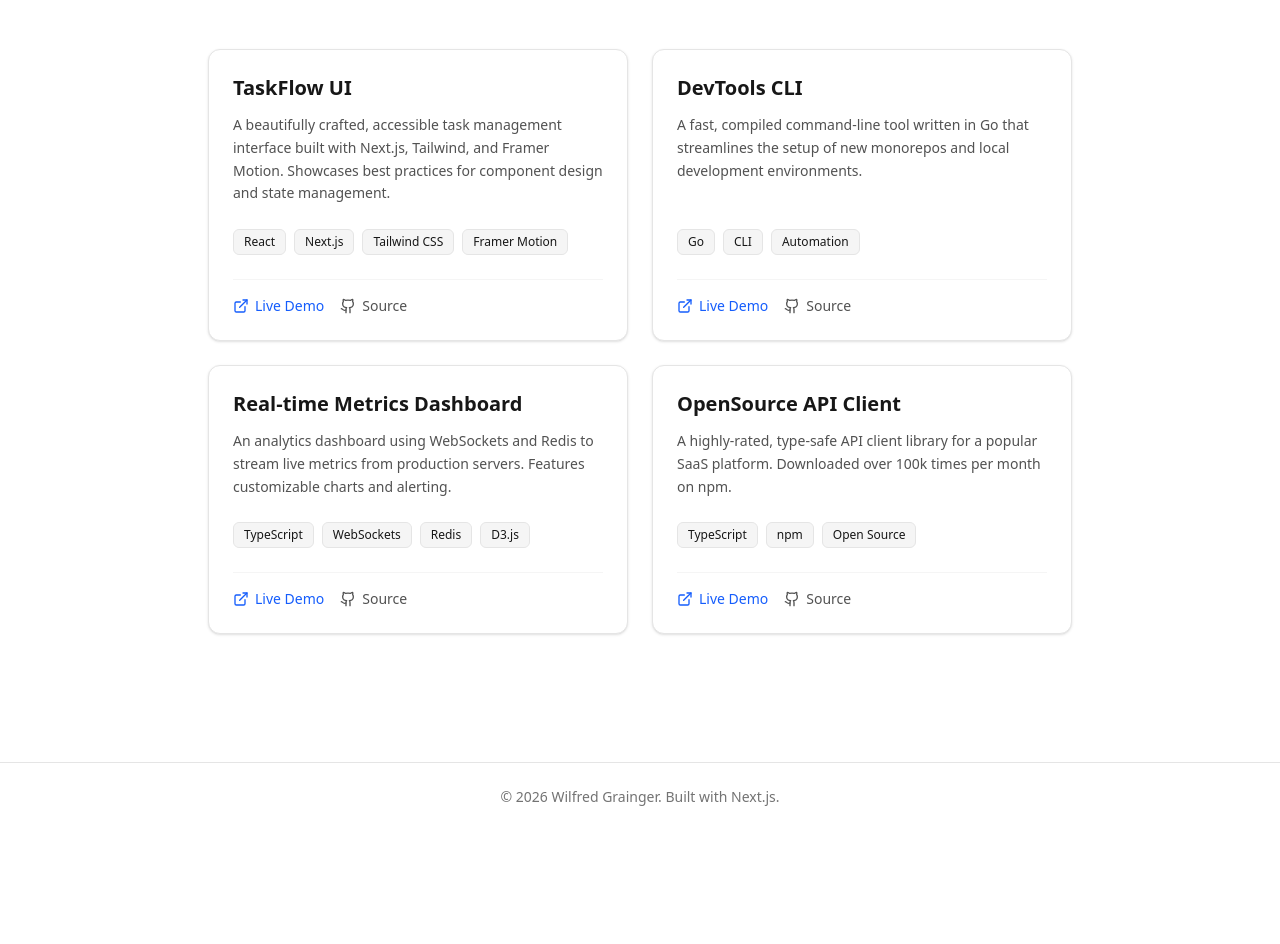
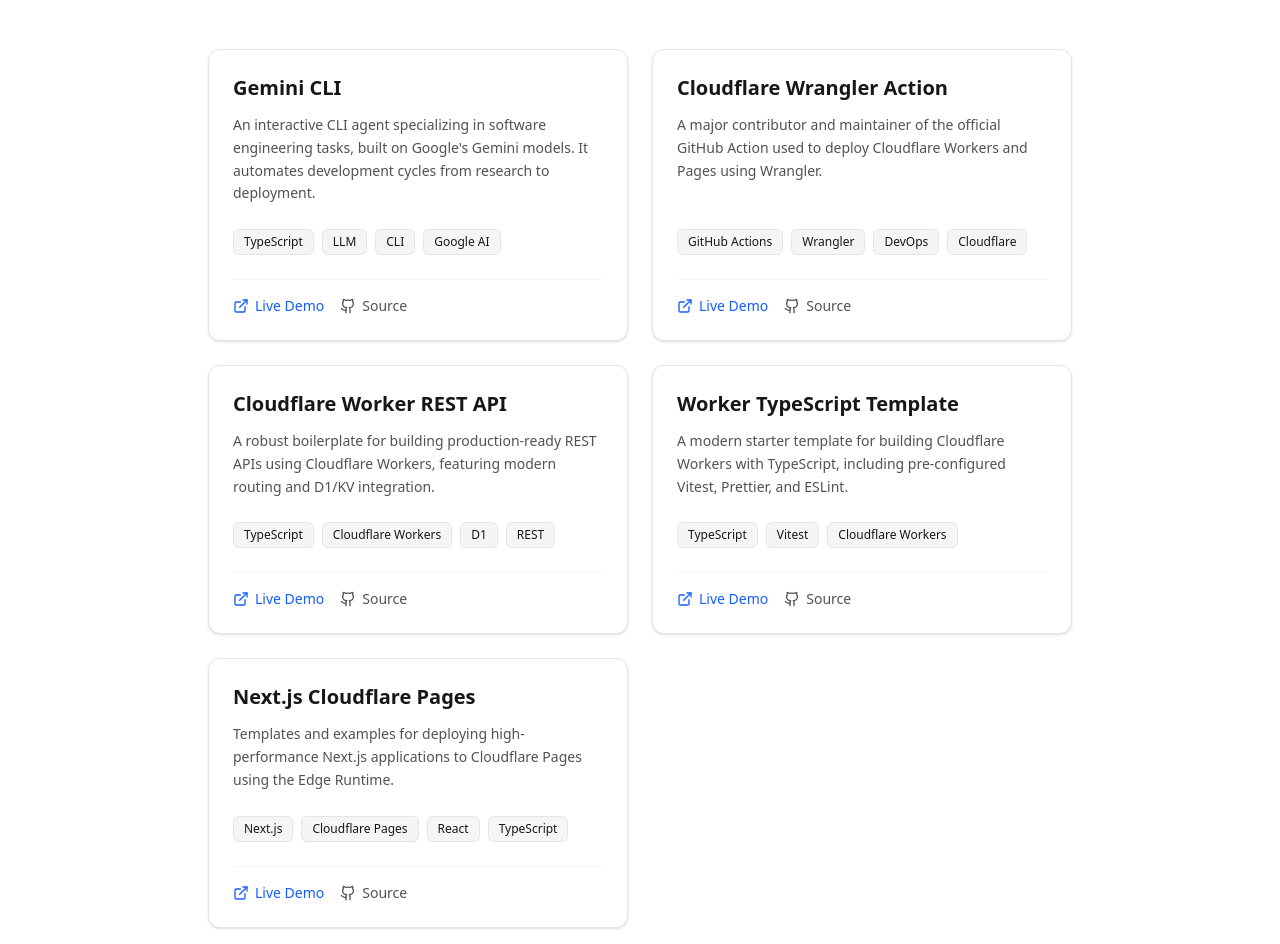
Before and after one commit to wilfgrainger/wilfgrainger.com, a Next.js app: page /projects in a window 1280 px wide. Shown: the part 228-1172 px from the top of the page. Before the commit the page ends 1059 px from the top, so only its background shows below. Built offline with nearby package versions, Linux system fonts and the light colour scheme.

Commit message:
feat: update projects page with real GitHub repositories

```diff
--- a/src/app/projects/page.tsx
+++ b/src/app/projects/page.tsx
@@ -3,35 +3,41 @@
 export default function ProjectsPage() {
   const projects = [
     {
-      title: "TaskFlow UI",
-      description: "A beautifully crafted, accessible task management interface built with Next.js, Tailwind, and Framer Motion. Showcases best practices for component design and state management.",
-      url: "https://example.com/taskflow",
-      github: "https://github.com/example/taskflow",
-      tags: ["React", "Next.js", "Tailwind CSS", "Framer Motion"],
+      title: "Gemini CLI",
+      description: "An interactive CLI agent specializing in software engineering tasks, built on Google's Gemini models. It automates development cycles from research to deployment.",
+      url: "https://github.com/google-gemini/gemini-cli",
+      github: "https://github.com/google-gemini/gemini-cli",
+      tags: ["TypeScript", "LLM", "CLI", "Google AI"],
     },
     {
-      title: "DevTools CLI",
-      description: "A fast, compiled command-line tool written in Go that streamlines the setup of new monorepos and local development environments.",
-      url: "https://example.com/devtools",
-      github: "https://github.com/example/devtools",
-      tags: ["Go", "CLI", "Automation"],
+      title: "Cloudflare Wrangler Action",
+      description: "A major contributor and maintainer of the official GitHub Action used to deploy Cloudflare Workers and Pages using Wrangler.",
+      url: "https://github.com/cloudflare/wrangler-action",
+      github: "https://github.com/cloudflare/wrangler-action",
+      tags: ["GitHub Actions", "Wrangler", "DevOps", "Cloudflare"],
     },
     {
-      title: "Real-time Metrics Dashboard",
-      description: "An analytics dashboard using WebSockets and Redis to stream live metrics from production servers. Features customizable charts and alerting.",
-      url: "https://example.com/metrics",
-      github: "https://github.com/example/metrics",
-      tags: ["TypeScript", "WebSockets", "Redis", "D3.js"],
+      title: "Cloudflare Worker REST API",
+      description: "A robust boilerplate for building production-ready REST APIs using Cloudflare Workers, featuring modern routing and D1/KV integration.",
+      url: "https://github.com/wilfgrainger/cloudflare-worker-rest-api",
+      github: "https://github.com/wilfgrainger/cloudflare-worker-rest-api",
+      tags: ["TypeScript", "Cloudflare Workers", "D1", "REST"],
     },
     {
-      title: "OpenSource API Client",
-      description: "A highly-rated, type-safe API client library for a popular SaaS platform. Downloaded over 100k times per month on npm.",
-      url: "https://example.com/api-client",
-      github: "https://github.com/example/api-client",
-      tags: ["TypeScript", "npm", "Open Source"],
+      title: "Worker TypeScript Template",
+      description: "A modern starter template for building Cloudflare Workers with TypeScript, including pre-configured Vitest, Prettier, and ESLint.",
+      url: "https://github.com/wilfgrainger/worker-typescript-template",
+      github: "https://github.com/wilfgrainger/worker-typescript-template",
+      tags: ["TypeScript", "Vitest", "Cloudflare Workers"],
+    },
+    {
+      title: "Next.js Cloudflare Pages",
+      description: "Templates and examples for deploying high-performance Next.js applications to Cloudflare Pages using the Edge Runtime.",
+      url: "https://github.com/wilfgrainger/nextjs-cloudflare-pages",
+      github: "https://github.com/wilfgrainger/nextjs-cloudflare-pages",
+      tags: ["Next.js", "Cloudflare Pages", "React", "TypeScript"],
     }
   ];
-
   return (
     <div className="max-w-4xl mx-auto py-8">
       <div className="mb-12">
```
